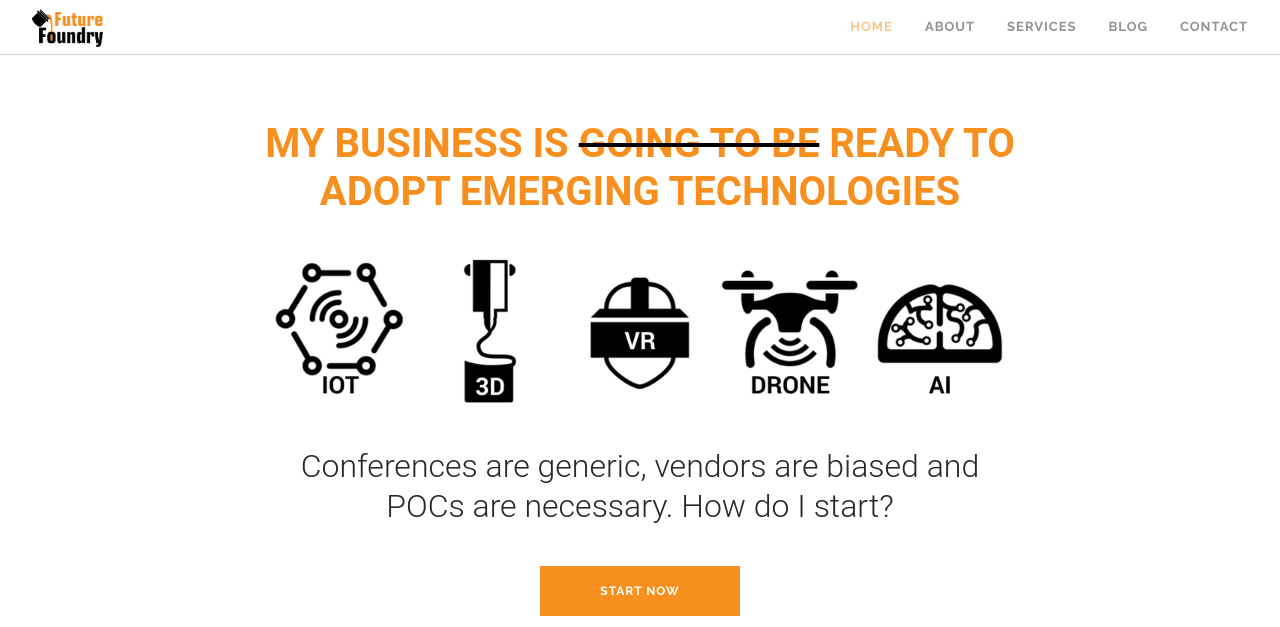
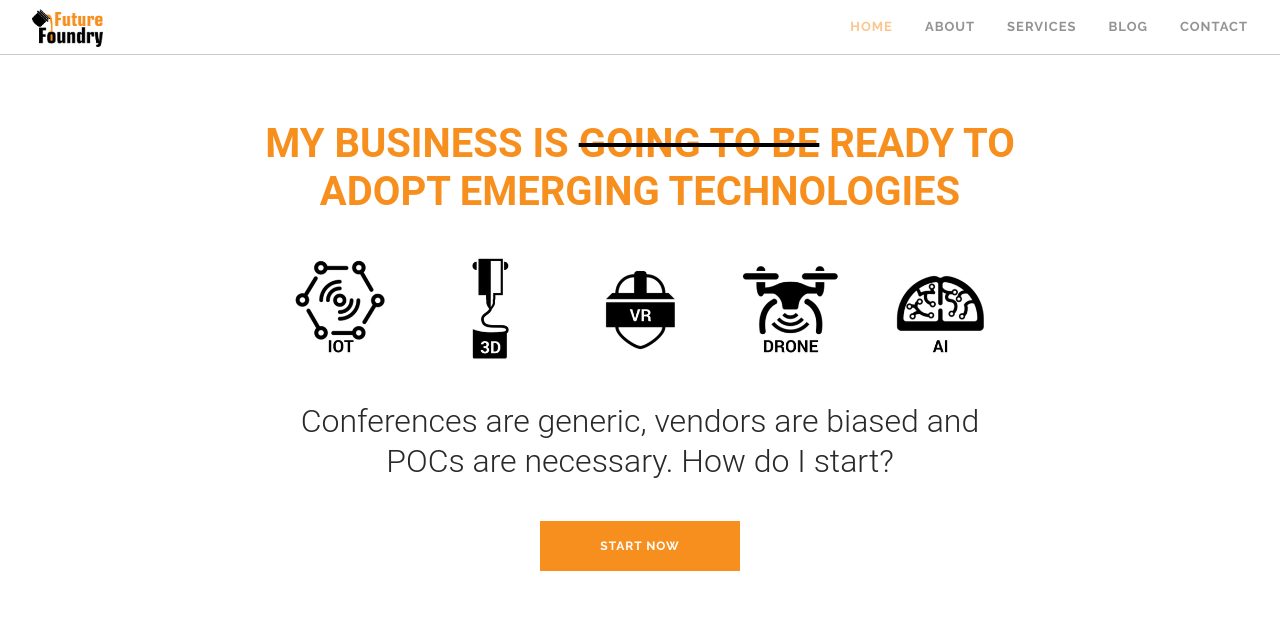
Before and after one commit to akshatkedia/fresher-foundry, a Jekyll site: the page built from index.md, in a window 1280 px wide. Shown: the top 627 px of the page. Built offline with Jekyll 4.4.1, drawn with Linux system fonts in a browser that asks for light colours; grey boxes are pictures that could not be loaded.

Commit message:
reduce hero images size

```diff
--- a/_layouts/index.html
+++ b/_layouts/index.html
@@ -21,7 +21,7 @@ layout: default
                 <h3 class="mb40">
                   {{ page.hero['bottom text'] }}
                 </h3>
-                <a class="btn btn-lg btn-filled mb0" href="/services/">Start Now</a>
+                <a class="btn btn-lg btn-filled" href="/services/">Start Now</a>
             </div>
         </div>
         <!--end of row-->
--- a/_sass/_custom.scss
+++ b/_sass/_custom.scss
@@ -4,12 +4,12 @@
   display: flex;
   flex-direction: row;
   flex-wrap: wrap;
-  justify-content: center;
+  justify-content: space-around;
   align-items: center;
 }
 
 .hero-images img {
-  max-height: 150px;
+  max-height: 105px;
 }
 
 .strikethrough {
@@ -123,3 +123,13 @@ nav.scrolled {
 .icon img {
   max-height: 70px;
 }
+
+@media all and (max-width: 768px) {
+  .hero-images {
+    justify-content: center;
+  }
+
+  .hero-images img {
+    max-height: 90px;
+  }
+}
```
